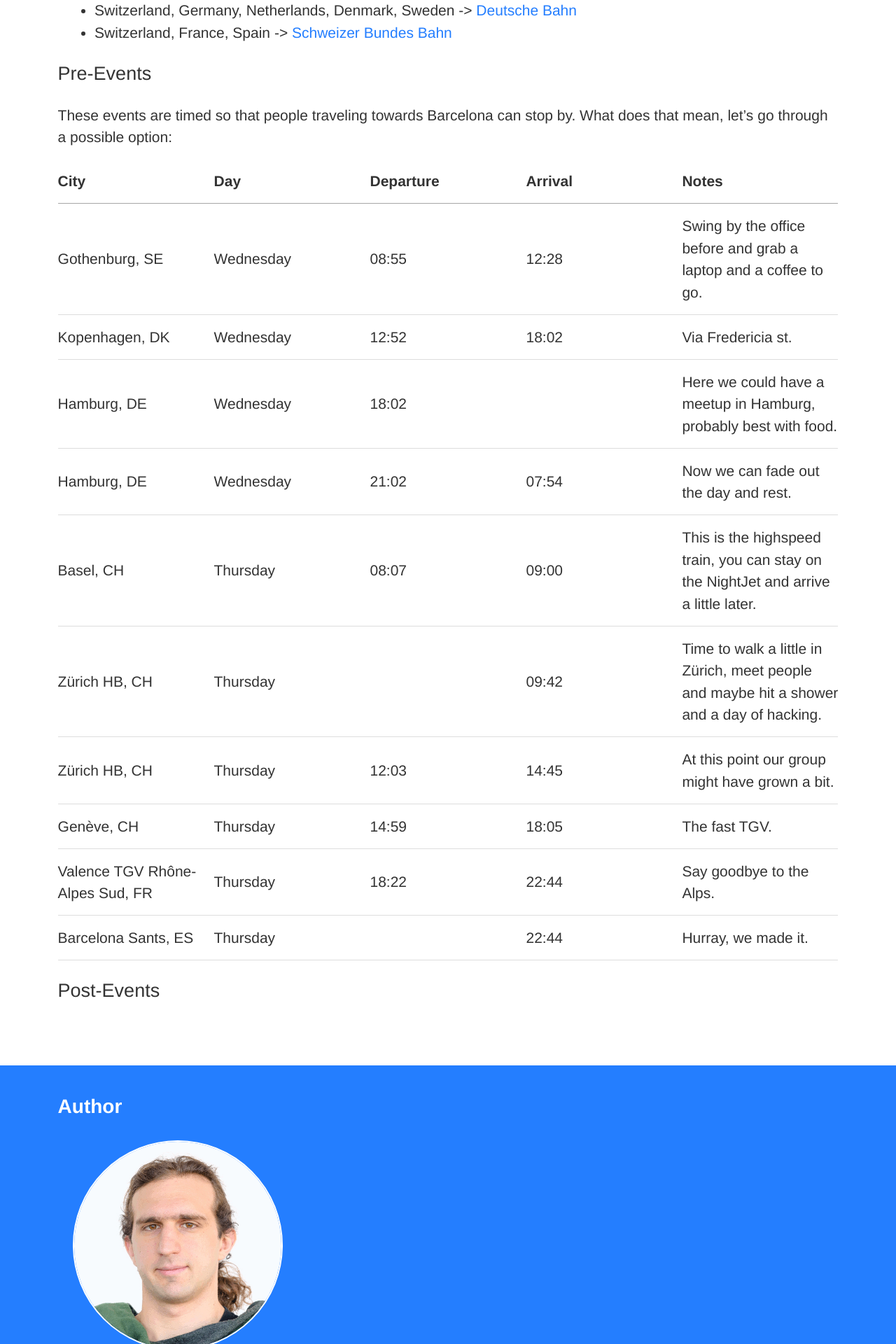
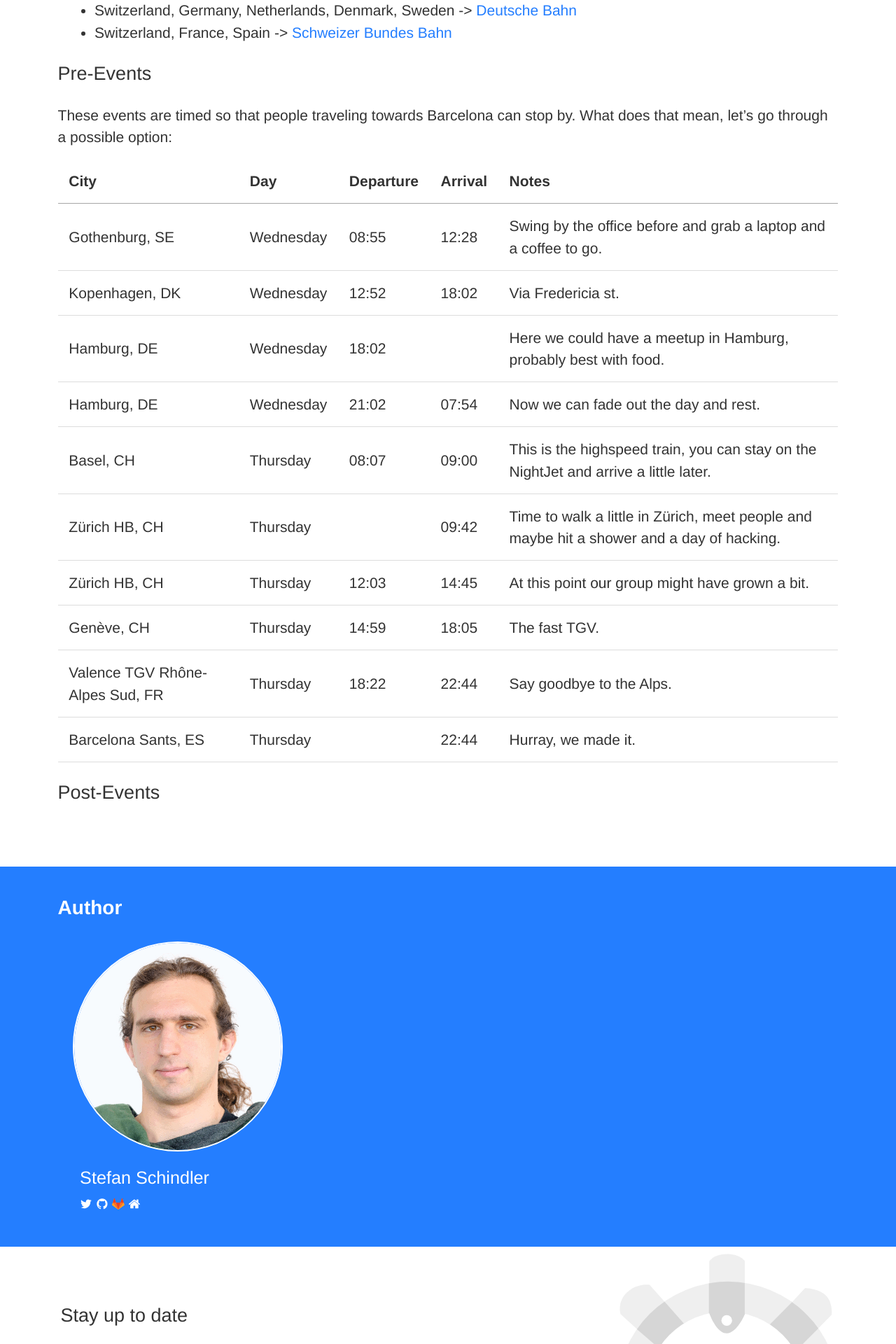
Before and after one commit to RustFestEU/blog.rustfest.eu, a Jekyll site: the page built from _posts/2019-08-06-pre-post-events-sustainable-trains.md, in a window 1280 px wide. Shown: the part 759-2679 px from the top of the page at 70% size. Built offline with Jekyll 4.4.1, drawn with Linux system fonts in a browser that asks for light colours.

Commit message:
Add more flexible layout

```diff
--- a/_posts/2019-08-06-pre-post-events-sustainable-trains.md
+++ b/_posts/2019-08-06-pre-post-events-sustainable-trains.md
@@ -27,7 +27,7 @@ For northern Europa:
 These events are timed so that people traveling towards Barcelona can stop by.
 What does that mean, let's go through a possible option:
 
-
+{:.layout-auto}
 | City                            | Day       | Departure | Arrival | Notes                                                                                   |
 |---------------------------------|-----------|-----------|---------|-----------------------------------------------------------------------------------------|
 | Gothenburg, SE                  | Wednesday | 08:55     | 12:28   | Swing by the office before and grab a laptop and a coffee to go.                        |
--- a/_sass/base/_tables.scss
+++ b/_sass/base/_tables.scss
@@ -3,6 +3,14 @@ table {
   margin: $small-spacing 0;
   table-layout: fixed;
   width: 100%;
+}
+
+table.layout-auto {
+  table-layout: auto;
+
+  th, td {
+    padding: $small-spacing $small-spacing;
+  }
 }
 
 th {
```
